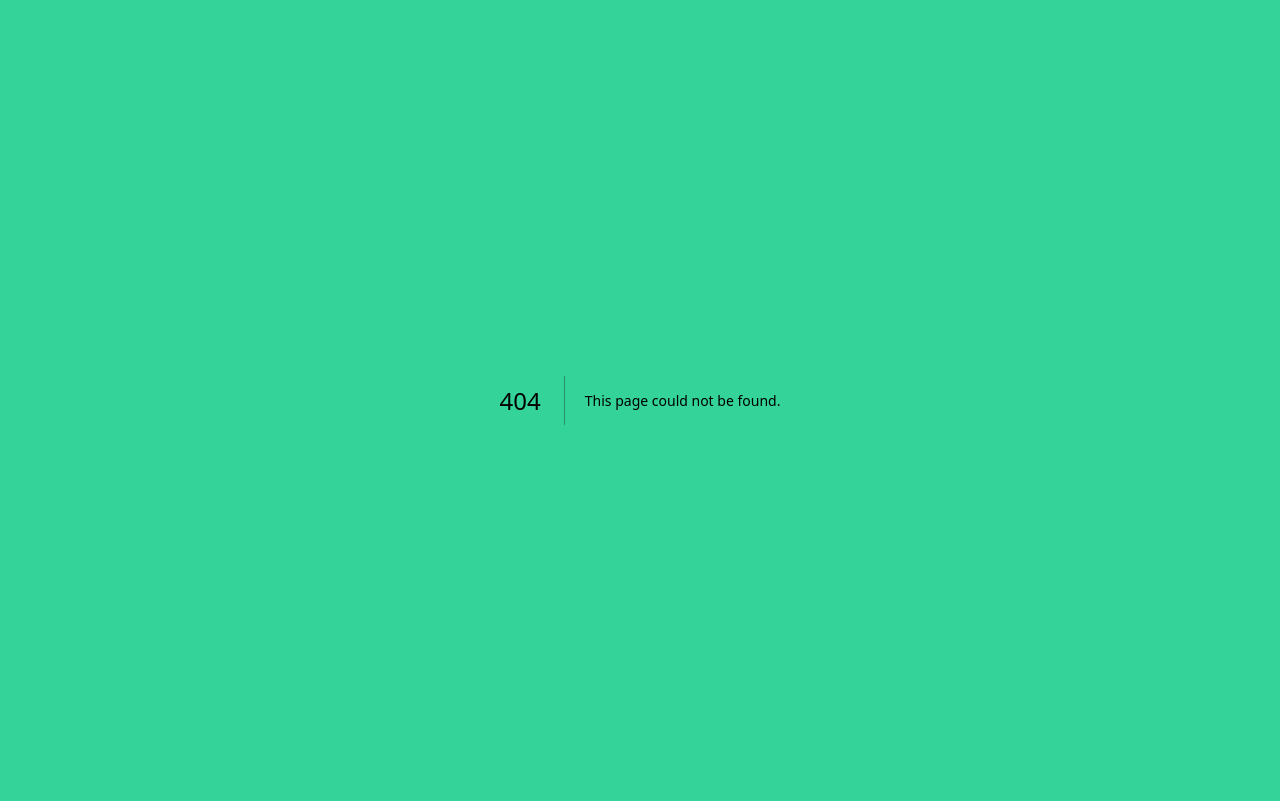
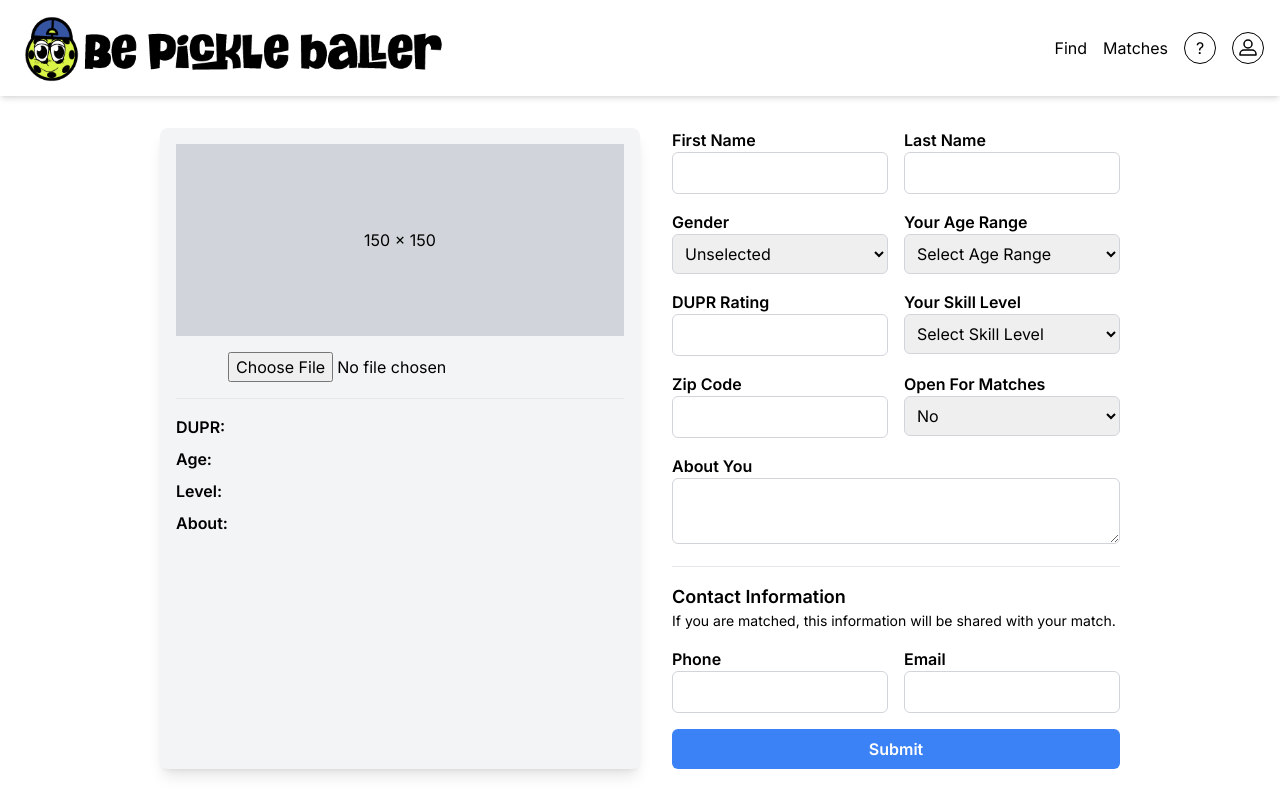
Before and after one commit to btejes/bepickleballer-matchmaking, a Next.js app: page /profile in a window 1280 px wide. Before the commit this address had no page. Built offline with nearby package versions, Linux system fonts and the light colour scheme.

Commit message:
profile page layout almost complete

```diff
--- /dev/null
+++ b/app/api/profile/[id]/route.js
@@ -0,0 +1,31 @@
+import connectToDatabase from '@/library/connectToDatabase';
+import Profile from '@/library/Profile';
+
+export const GET = async (req, { params }) => {
+  await connectToDatabase();
+
+  try {
+    const profile = await Profile.findById(params.id);
+    if (!profile) {
+      return new Response('Profile not found', { status: 404 });
+    }
+    return new Response(JSON.stringify(profile), { status: 200 });
+  } catch (error) {
+    return new Response('Internal Server Error', { status: 500 });
+  }
+};
+
+export const PUT = async (req, { params }) => {
+  await connectToDatabase();
+  const updatedData = await req.json();
+
+  try {
+    const profile = await Profile.findByIdAndUpdate(params.id, updatedData, { new: true });
+    if (!profile) {
+      return new Response('Profile not found', { status: 404 });
+    }
+    return new Response(JSON.stringify(profile), { status: 200 });
+  } catch (error) {
+    return new Response('Internal Server Error', { status: 500 });
+  }
+};
--- /dev/null
+++ b/app/profile/page.jsx
@@ -0,0 +1,219 @@
+'use client';
+
+import Navbar from '@/components/Navbar';
+import { useState, useEffect } from 'react';
+
+const ProfilePage = () => {
+  const [profile, setProfile] = useState({
+    firstName: '',
+    lastName: '',
+    gender: '',
+    ageRange: '',
+    duprRating: '',
+    skillLevel: '',
+    zipCode: '',
+    openForMatches: '',
+    about: '',
+    phone: '',
+    email: '',
+  });
+
+  const handleInputChange = (e) => {
+    const { name, value } = e.target;
+    setProfile({ ...profile, [name]: value });
+  };
+
+  return (
+    <div className="min-h-screen bg-white">
+      <Navbar />
+      <div className="max-w-5xl mx-auto p-8 flex flex-wrap lg:flex-nowrap">
+        <div className="w-full lg:w-1/2 bg-gray-100 p-4 rounded-lg shadow-lg mb-8 lg:mb-0">
+          <div className="flex flex-col items-center">
+            <div className="bg-gray-300 w-full h-48 mb-4 flex items-center justify-center">
+              <span>150 x 150</span>
+            </div>
+            <input type="file" className="mb-4" />
+            <hr className="w-full mb-4" />
+            <div className="w-full text-left">
+              <div className="flex justify-between mb-2">
+                <span className="font-semibold">DUPR:</span>
+                <span>{profile.duprRating}</span>
+              </div>
+              <div className="flex justify-between mb-2">
+                <span className="font-semibold">Age:</span>
+                <span>{profile.ageRange}</span>
+              </div>
+              <div className="flex justify-between mb-2">
+                <span className="font-semibold">Level:</span>
+                <span>{profile.skillLevel}</span>
+              </div>
+              <div className="flex justify-between mb-2">
+                <span className="font-semibold">About:</span>
+                <span>{profile.about}</span>
+              </div>
+            </div>
+          </div>
+        </div>
+        <div className="w-full lg:w-1/2 lg:pl-8">
+          <div className="grid grid-cols-1 md:grid-cols-2 gap-4 mb-4">
+            <div>
+              <label className="block font-semibold">First Name</label>
+              <input
+                type="text"
+                name="firstName"
+                value={profile.firstName}
+                onChange={handleInputChange}
+                className="w-full border border-gray-300 rounded-md p-2"
+              />
+            </div>
+            <div>
+              <label className="block font-semibold">Last Name</label>
+              <input
+                type="text"
+                name="lastName"
+                value={profile.lastName}
+                onChange={handleInputChange}
+                className="w-full border border-gray-300 rounded-md p-2"
+              />
+            </div>
+          </div>
+          <div className="grid grid-cols-1 md:grid-cols-2 gap-4 mb-4">
+            <div>
+              <label className="block font-semibold">Gender</label>
+              <select
+                name="gender"
+                value={profile.gender}
+                onChange={handleInputChange}
+                className="w-full border border-gray-300 rounded-md p-2"
+              >
+                <option value="" disabled selected>
+                  Unselected
+                </option>
+                <option value="Male">Male</option>
+                <option value="Female">Female</option>
+                <option value="Other">Other</option>
+              </select>
+            </div>
+            <div>
+              <label className="block font-semibold">Your Age Range</label>
+              <select
+                name="ageRange"
+                value={profile.ageRange}
+                onChange={handleInputChange}
+                className="w-full border border-gray-300 rounded-md p-2"
+              >
+                <option value="" disabled selected>
+                  Select Age Range
+                </option>
+                <option value="0-9">0-9</option>
+                <option value="10-17">10-17</option>
+                <option value="18-19">18-19</option>
+                <option value="20-29">20-29</option>
+                <option value="30-39">30-39</option>
+                <option value="40-49">40-49</option>
+                <option value="50-59">50-59</option>
+                <option value="60-69">60-69</option>
+                <option value="70-79">70-79</option>
+                <option value="80-89">80-89</option>
+                <option value="90-99">90-99+</option>
+              </select>
+            </div>
+          </div>
+          <div className="grid grid-cols-1 md:grid-cols-2 gap-4 mb-4">
+            <div>
+              <label className="block font-semibold">DUPR Rating</label>
+              <input
+                type="number"
+                name="duprRating"
+                value={profile.duprRating}
+                onChange={handleInputChange}
+                className="w-full border border-gray-300 rounded-md p-2"
+                step="0.1"
+                min="0"
+                max="6"
+              />
+            </div>
+            <div>
+              <label className="block font-semibold">Your Skill Level</label>
+              <select
+                name="skillLevel"
+                value={profile.skillLevel}
+                onChange={handleInputChange}
+                className="w-full border border-gray-300 rounded-md p-2"
+              >
+                <option value="" disabled selected>
+                  Select Skill Level
+                </option>
+                <option value="Beginner">Beginner</option>
+                <option value="Intermediate">Intermediate</option>
+                <option value="Advanced">Advanced</option>
+              </select>
+            </div>
+          </div>
+          <div className="grid grid-cols-1 md:grid-cols-2 gap-4 mb-4">
+            <div>
+              <label className="block font-semibold">Zip Code</label>
+              <input
+                type="number"
+                name="zipCode"
+                value={profile.zipCode}
+                onChange={handleInputChange}
+                className="w-full border border-gray-300 rounded-md p-2"
+                maxLength="5"
+              />
+            </div>
+            <div>
+              <label className="block font-semibold">Open For Matches</label>
+              <select
+                name="openForMatches"
+                value={profile.openForMatches}
+                onChange={handleInputChange}
+                className="w-full border border-gray-300 rounded-md p-2"
+              >
+                <option value="No">No</option>
+                <option value="Yes">Yes</option>
+              </select>
+            </div>
+          </div>
+          <div className="mb-4">
+            <label className="block font-semibold">About You</label>
+            <textarea
+              name="about"
+              value={profile.about}
+              onChange={handleInputChange}
+              className="w-full border border-gray-300 rounded-md p-2"
+            ></textarea>
+          </div>
+          <hr className="mb-4" />
+          <h3 className="font-semibold text-lg">Contact Information</h3>
+          <p className="text-sm mb-4">If you are matched, this information will be shared with your match.</p>
+          <div className="grid grid-cols-1 md:grid-cols-2 gap-4 mb-4">
+            <div>
+              <label className="block font-semibold">Phone</label>
+              <input
+                type="tel"
+                name="phone"
+                value={profile.phone}
+                onChange={handleInputChange}
+                className="w-full border border-gray-300 rounded-md p-2"
+              />
+            </div>
+            <div>
+              <label className="block font-semibold">Email</label>
+              <input
+                type="email"
+                name="email"
+                value={profile.email}
+                onChange={handleInputChange}
+                className="w-full border border-gray-300 rounded-md p-2"
+              />
+            </div>
+          </div>
+          <button className="w-full bg-blue-500 text-white font-semibold p-2 rounded-md">Submit</button>
+        </div>
+      </div>
+    </div>
+  );
+};
+
+export default ProfilePage;
--- /dev/null
+++ b/library/Profile.js
@@ -0,0 +1,18 @@
+import mongoose from 'mongoose';
+
+const ProfileSchema = new mongoose.Schema({
+  firstName: { type: String, default: '' },
+  lastName: { type: String, default: '' },
+  gender: { type: String, default: '' },
+  ageRange: { type: String, default: '' },
+  duprRating: { type: String, default: '' },
+  skillLevel: { type: String, default: '' },
+  zipCode: { type: String, default: '' },
+  openForMatches: { type: String, default: '' },
+  aboutYou: { type: String, default: '' },
+  phone: { type: String, default: '' },
+  email: { type: String, default: '' },
+  profileImage: { type: String, default: '' },
+});
+
+export default mongoose.models.Profile || mongoose.model('Profile', ProfileSchema);
```
